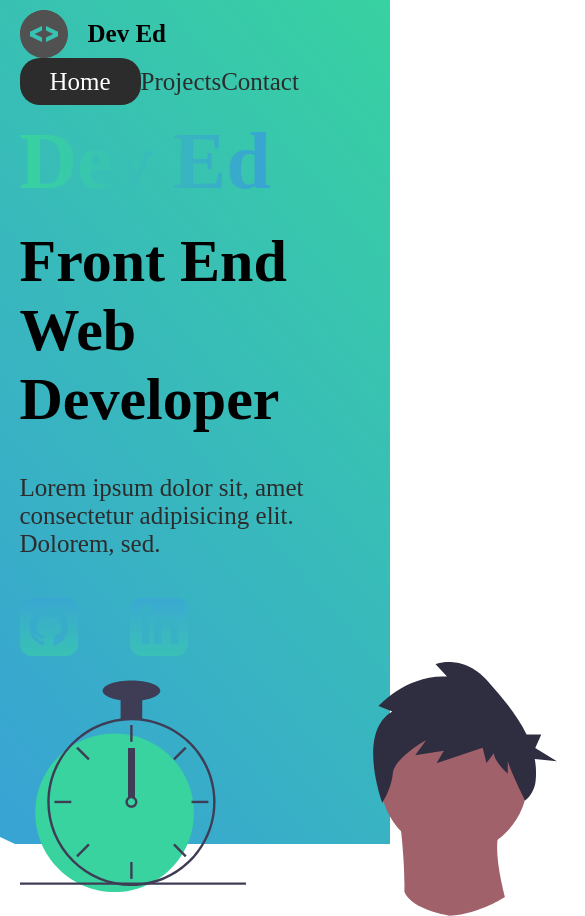
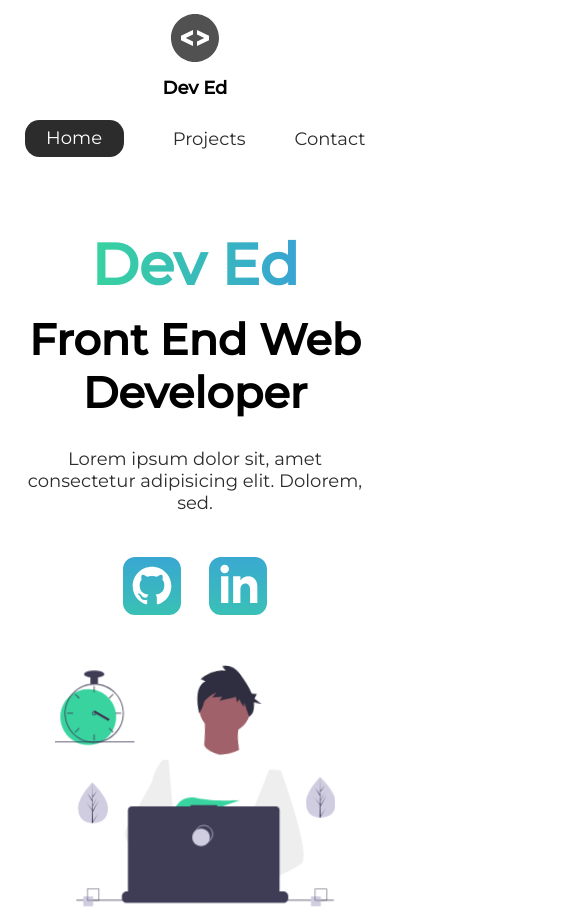
Before and after one commit to nkriedner/deved-portfolio, a plain HTML site: page index.html in a window 390 px wide. Shown: the top 916 px of the page, 585 px wide, since content can reach past the window. Drawn offline with Linux system fonts and the light colour scheme.

Commit message:
Create animation and mobile responsive ness for first page

```diff
--- a/index.html
+++ b/index.html
@@ -9,6 +9,10 @@
       content="Dev Ed is a front end web developer who specializes in html,css"
     />
     <meta name="robots" content="index, follow" />
+    <link
+      href="https://fonts.googleapis.com/css?family=Montserrat:400,500&display=swap"
+      rel="stylesheet"
+    />
     <link rel="stylesheet" href="css/styles.css" />
     <title>Dev Ed | Web Developer</title>
   </head>
--- a/styles/_global.scss
+++ b/styles/_global.scss
@@ -9,6 +9,10 @@
 html {
   font-size: 62.5%; /* 1rem = 1px */
   scroll-behavior: smooth;
+}
+
+body {
+  font-family: "Montserrat", sans-serif;
 }
 
 h1 {
--- a/styles/_intro.scss
+++ b/styles/_intro.scss
@@ -72,3 +72,49 @@ nav {
 .intro-images {
   flex: 1 1 40rem;
 }
+
+#plant-left {
+  animation: plant 1.5s ease infinite alternate;
+}
+
+#plant-right {
+  animation: plant 1.5s ease infinite alternate 0.5s;
+}
+
+#me {
+  animation: me 1s ease infinite alternate;
+  transform-origin: bottom;
+}
+
+#clock-arrow {
+  animation: clock 1.5s infinite linear;
+  transform-box: fill-box;
+  transform-origin: bottom;
+}
+
+@keyframes me {
+  from {
+    transform: rotateZ(-5deg);
+  }
+  to {
+    transform: rotateZ(5deg);
+  }
+}
+
+@keyframes plant {
+  from {
+    transform: translateY(0%);
+  }
+  to {
+    transform: translateY(-30%);
+  }
+}
+
+@keyframes clock {
+  from {
+    transform: rotateZ(0deg);
+  }
+  to {
+    transform: rotateZ(360deg);
+  }
+}
--- a/styles/styles.scss
+++ b/styles/styles.scss
@@ -16,3 +16,54 @@ $gray-text: #2c2c2c;
 
 @import "global";
 @import "intro";
+
+@media screen and (max-width: 1332px) {
+  html {
+    font-size: 53%;
+  }
+  .splash {
+    display: none;
+  }
+  svg {
+    width: 80%;
+  }
+  nav {
+    width: 100%;
+  }
+}
+
+@media screen and (max-width: 754px) {
+  html {
+    font-size: 45%;
+  }
+  svg {
+    height: 60%;
+  }
+  .main-head {
+    width: 100%;
+  }
+  nav {
+    .logo {
+      @include flex(center, center, column);
+      flex: 1 1 20rem;
+      margin-top: 2rem;
+    }
+    ul {
+      flex: 1 1 60rem;
+      margin: 2rem 0rem;
+    }
+  }
+  .intro-text {
+    margin-top: 5rem;
+    text-align: center;
+  }
+  .intro-images {
+    text-align: center;
+  }
+  .intro-social {
+    @include flex(center, center, row);
+    a {
+      margin: 2rem;
+    }
+  }
+}
```
Also changed, not shown: css/styles.css, 1 other file.
